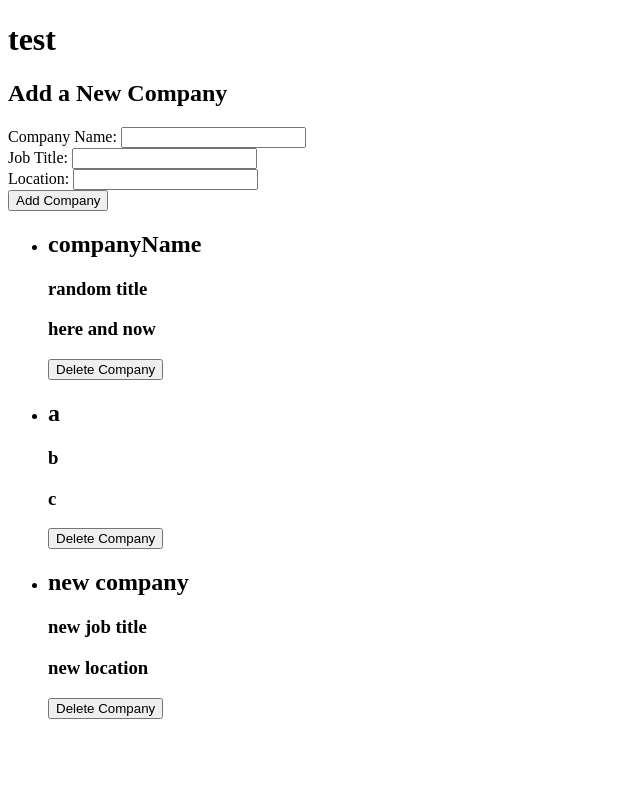
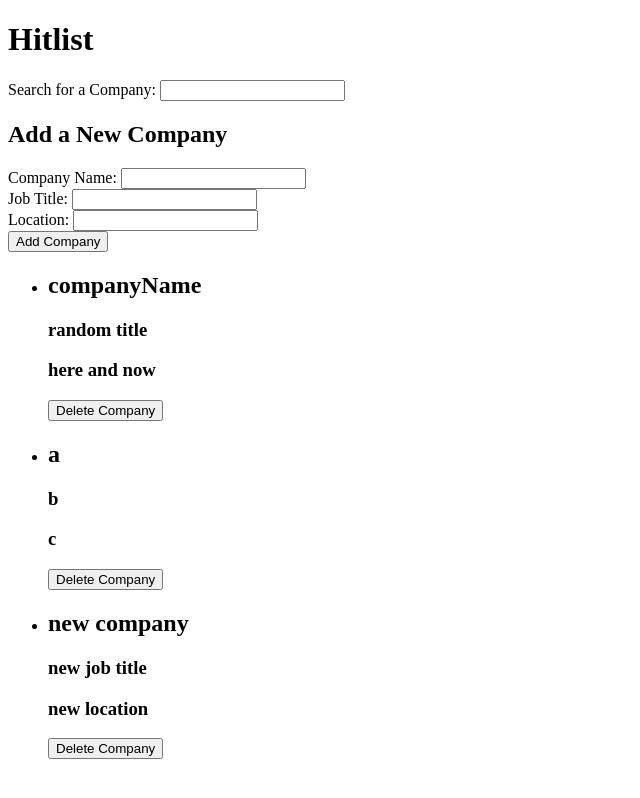
Before and after one commit to aidan-diaz/CareerClutch, a React (Vite) app: page / in a window 1280 px wide. Shown: the whole page, without its empty margins (0-640 px from the left). Built offline with nearby package versions, Linux system fonts and the light colour scheme; data requests are answered from the project's data file.

Commit message:
added SearchFilter component and exported to App.jsx, ensured proper rendering

```diff
--- a/src/App.jsx
+++ b/src/App.jsx
@@ -1,5 +1,6 @@
 import { useState, useEffect } from 'react'
 import './App.css'
+import SearchFilter from './components/SearchFilter'
 import CompanyForm from './components/CompanyForm'
 import Company from "./components/Company"
 import companyService from './services/companies'
@@ -81,7 +82,8 @@ function App() {
 
   return (
     <div>
-      <h1>test</h1>
+      <h1>Hitlist</h1>
+      <SearchFilter />
       <CompanyForm
         onSubmit={addCompany}
         handleCompanyNameChange={handleCompanyNameChange}
--- /dev/null
+++ b/src/components/SearchFilter.jsx
@@ -0,0 +1,9 @@
+const SearchFilter = () => {
+    return (
+        <form>
+            <span>Search for a Company: </span><input type="text" />
+        </form>
+    )
+}
+
+export default SearchFilter
```
